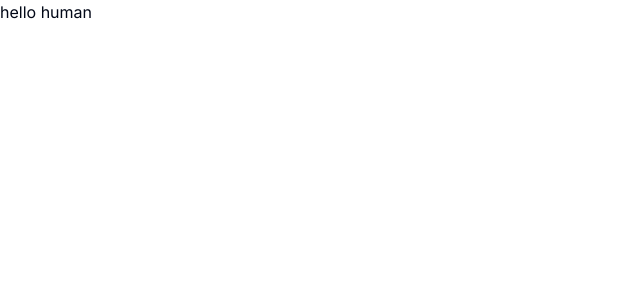
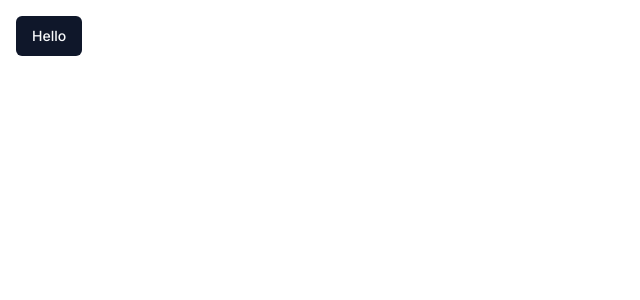
Before and after one commit to hassan-bachir/Beirut-Auto, a Next.js app in the folder ecommerce-admin/: page / in a window 1280 px wide. Shown: the top 300 px of the page, without its empty margins (0-640 px from the left). Built offline with nearby package versions, Linux system fonts and the light colour scheme.

Commit message:
i dont remember what i changed

```diff
--- a/ecommerce-admin/app/(root)/page.tsx
+++ b/ecommerce-admin/app/(root)/page.tsx
@@ -1,3 +1,9 @@
+import { Button } from "@/components/ui/button";
+
 export default function Home() {
-    return <p>hello human</p>;
+    return (
+        <div className="p-4 ">
+            <Button>Hello</Button>
+        </div>
+    );
 }
```
